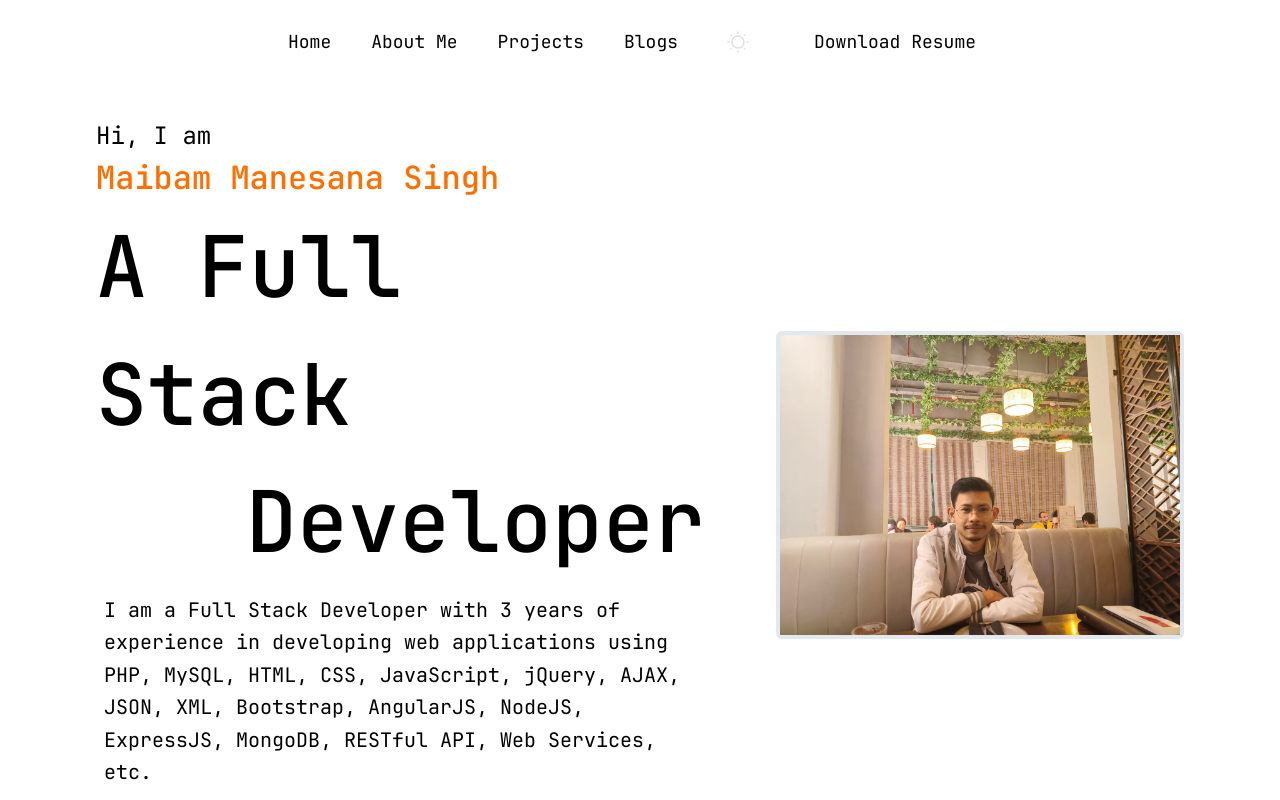
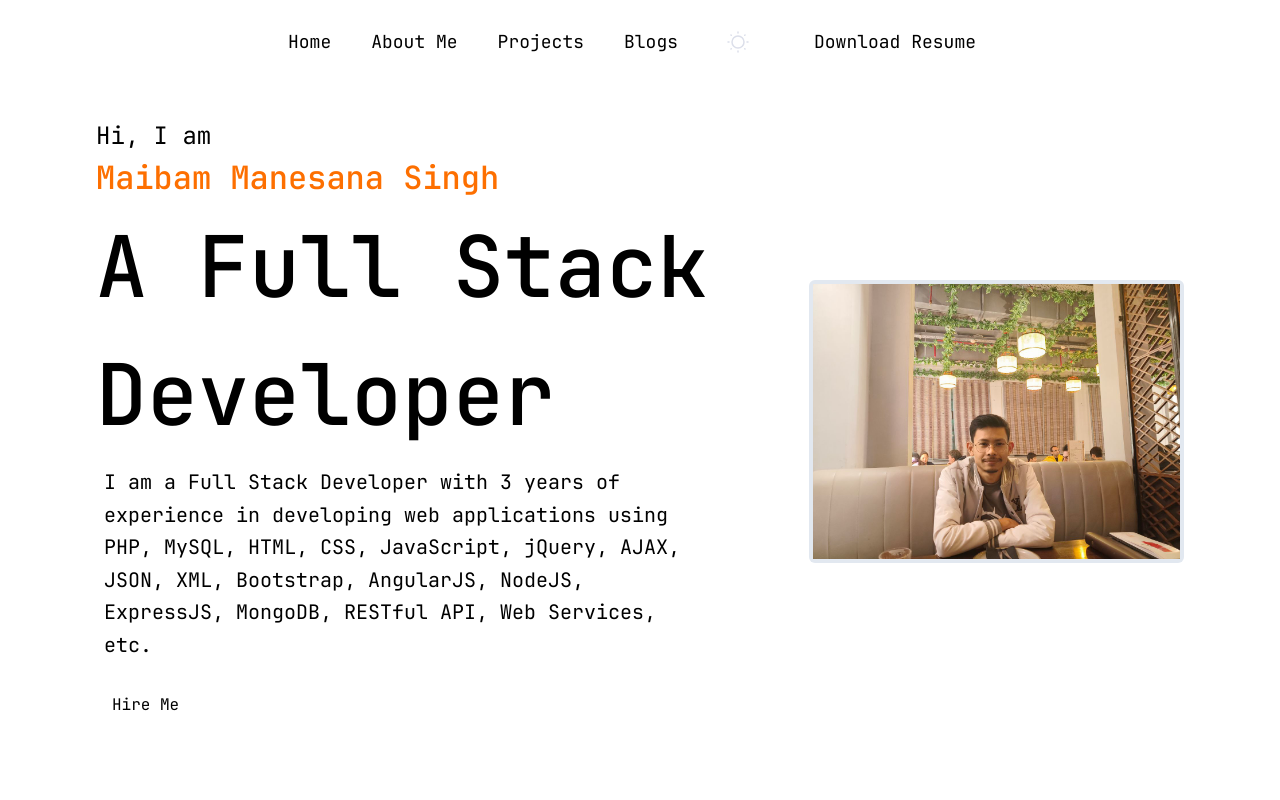
Before and after one commit to Maneesana/front-end-mastery-project, a Next.js app in the folder apps/portfolio/: page / in a window 1280 px wide. Shown: the top 800 px of the page. Built offline with nearby package versions, Linux system fonts and the light colour scheme.

Commit message:
added typing animation

```diff
--- a/apps/portfolio/app/components/Introduction.tsx
+++ b/apps/portfolio/app/components/Introduction.tsx
@@ -1,24 +1,59 @@
+'use client';
 import PFLButton from './PFLButton';
 import portfolioData from '../../public/my-portfolio.json';
 import Image from 'next/image';
+import { useState } from 'react';
+import TypingAnimation from './TypingAnimation';
+
 const Introduction = () => {
   const developerName = portfolioData.developerName;
   const developeProfileDescription = portfolioData.developerBriefDetails;
+  const [showName, setShowName] = useState(false);
+  const [showRole, setShowRole] = useState(false);
+
+  const handleGreetingComplete = () => {
+    setShowName(true);
+  };
+
+  const handleNameComplete = () => {
+    setShowRole(true);
+  };
+
   return (
     <>
-      <div className="w-full mt-[55px] px-4 md:px-6 lg:px-8">
+      <div id="home" className="w-full mt-[55px] px-4 md:px-6 lg:px-8">
         <div className="flex flex-col md:flex-row items-center gap-8 md:gap-20">
           <div className="text-center md:text-left">
             <p className="m-[0px]">
-              <span className="text-[20px] md:text-[24px] p-0 m-0">Hi, I am </span>
+              <span className="text-[20px] md:text-[24px] p-0 m-0">
+                <TypingAnimation
+                  text="Hi, I am"
+                  speed={30}
+                  onComplete={handleGreetingComplete}
+                  restartInterval={10000}
+                />
+              </span>
               <span className="font-mono text-[28px] md:text-[32px] p-0 m-0 block text-portfolio-highlight font-semibold">
-                {developerName}
+                {showName && (
+                  <TypingAnimation
+                    text={developerName}
+                    speed={60}
+                    onComplete={handleNameComplete}
+                    restartInterval={10000}
+                  />
+                )}
               </span>
             </p>
             <p className="text-[45px] md:text-[65px] lg:text-[85px] font-semibold text-gray-900 dark:text-white mt-[1px] p-0 m-0">
-              {' '}
-              A Full Stack{' '}
-              <span className="block md:ml-[25%] m-0 p-0">Developer</span>
+              <span className="inline-block">
+                {showRole && (
+                  <TypingAnimation
+                    text="A Full Stack Developer"
+                    speed={90}
+                    restartInterval={10000}
+                  />
+                )}
+              </span>
             </p>
             <p className="p-2 w-full md:w-[600px] text-[16px] md:text-[20px] mb-4 text-wrap leading-relaxed text-gray-800 dark:text-gray-200">
               {developeProfileDescription}
--- /dev/null
+++ b/apps/portfolio/app/components/Navigation.tsx
@@ -0,0 +1,36 @@
+'use client';
+import Link from 'next/link';
+import ThemeToggle from './ThemeToggle';
+import DownloadResumeButton from './DownloadResumeButton';
+
+const Navigation = () => {
+  const handleScroll = (e: React.MouseEvent<HTMLAnchorElement>, targetId: string) => {
+    e.preventDefault();
+    const targetElement = document.getElementById(targetId);
+
+    if (targetElement) {
+      targetElement.scrollIntoView({ behavior: 'smooth' });
+    }
+  };
+
+  return (
+    <div className="w-auto mx-[5%] mt-5">
+      <div className="flex flex-row w-full sm:gap-2 lg:gap-10 items-center justify-center sm:text-[12px] text-wrap md:text-[18px]">
+        <a href="#home" onClick={(e) => handleScroll(e, 'home')}>
+          Home
+        </a>
+        <a href="#about-me" onClick={(e) => handleScroll(e, 'about-me')}>
+          About Me
+        </a>
+        <a href="#projects" onClick={(e) => handleScroll(e, 'projects')}>
+          Projects
+        </a>
+        <Link href="/blogs">Blogs</Link>
+        <ThemeToggle />
+        <DownloadResumeButton />
+      </div>
+    </div>
+  );
+};
+
+export default Navigation;
--- /dev/null
+++ b/apps/portfolio/app/components/TypingAnimation.tsx
@@ -0,0 +1,74 @@
+'use client';
+import React, { useEffect, useState } from 'react';
+
+interface TypingAnimationProps {
+  text: string;
+  speed?: number;
+  className?: string;
+  cursorClassName?: string;
+  onComplete?: () => void;
+  restartInterval?: number;
+  cursor?: boolean;
+}
+
+const TypingAnimation: React.FC<TypingAnimationProps> = ({
+  text,
+  speed = 100,
+  className = '',
+  cursorClassName = 'inline-block w-[2px] h-[1em] bg-current animate-[blink_1s_infinite]',
+  onComplete,
+  restartInterval,
+  cursor = true,
+}) => {
+  const [displayText, setDisplayText] = useState('');
+  const [currentIndex, setCurrentIndex] = useState(0);
+
+  const resetAnimation = () => {
+    setDisplayText('');
+    setCurrentIndex(0);
+  };
+
+  useEffect(() => {
+    // Initial animation
+    resetAnimation();
+
+    // Set up interval to restart animation if restartInterval is provided
+    let interval: NodeJS.Timeout | undefined;
+    if (restartInterval) {
+      interval = setInterval(() => {
+        resetAnimation();
+      }, restartInterval);
+    }
+
+    // Cleanup interval on component unmount
+    return () => {
+      if (interval) {
+        clearInterval(interval);
+      }
+    };
+  }, [restartInterval]);
+
+  useEffect(() => {
+    if (currentIndex < text.length) {
+      const timeout = setTimeout(() => {
+        setDisplayText(prev => prev + text[currentIndex]);
+        setCurrentIndex(prev => prev + 1);
+      }, speed);
+
+      return () => clearTimeout(timeout);
+    } else if (onComplete) {
+      onComplete();
+    }
+  }, [currentIndex, text, speed, onComplete]);
+
+  return (
+    <span className={className}>
+      {displayText}
+      {cursor && currentIndex < text.length && (
+        <span className={cursorClassName}></span>
+      )}
+    </span>
+  );
+};
+
+export default TypingAnimation;
--- a/apps/portfolio/app/components/WorkExperience.tsx
+++ b/apps/portfolio/app/components/WorkExperience.tsx
@@ -1,7 +1,31 @@
-import React from 'react';
+'use client';
+import React, { useRef, useEffect, useState } from 'react';
 import portfolioData from '../../public/my-portfolio.json';
+
 const WorkExperience = () => {
   const workExperienceJobData = portfolioData.workExperience.jobs;
+  const [lineHeights, setLineHeights] = useState<number[]>([]);
+  const circleRefs = useRef<(HTMLDivElement | null)[]>([]);
+
+  useEffect(() => {
+    // Calculate heights between circles
+    const heights = circleRefs.current.map((circle, index) => {
+      if (index === circleRefs.current.length - 1) return 0;
+      const currentCircle = circle;
+      const nextCircle = circleRefs.current[index + 1];
+
+      if (currentCircle && nextCircle) {
+        const currentRect = currentCircle.getBoundingClientRect();
+        const nextRect = nextCircle.getBoundingClientRect();
+        // Calculate distance from bottom of current circle to top of next circle
+        return nextRect.top - (currentRect.top + currentRect.height);
+      }
+      return 0;
+    });
+
+    setLineHeights(heights);
+  }, []);
+
   enum FilledCircleConnectorVariants {
     PRIMARY = '#FD6F00',
     SECONDARY = '#eeeee4',
@@ -9,13 +33,18 @@ const WorkExperience = () => {
 
   const FilledCircleConnector = ({
     variant,
+    index,
   }: {
     variant: FilledCircleConnectorVariants;
+    index: number;
   }) => {
     const circleCSS =
       'p-3 mt-6 outline-dashed outline-[3px] outline-offset-[7px] w-[30px] h-[30px] rounded-full';
     return (
       <div
+        ref={(el) => {
+          circleRefs.current[index] = el;
+        }}
         style={{
           backgroundColor: variant,
         }}
@@ -23,9 +52,16 @@ const WorkExperience = () => {
       ></div>
     );
   };
-  const DashedConnectionLine = () => {
+
+  const DashedConnectionLine = ({ height }: { height: number }) => {
     return (
-      <div className="absolute top-[65px] left-[48.825%] h-[160px] border-l-2 border-dashed font-bold border-black dark:border-white hidden md:block"></div>
+      <div
+        className="absolute left-[48.825%] border-l-2 border-dashed font-bold border-black dark:border-white hidden md:block"
+        style={{
+          top: '100%', // Start from the bottom of the circle
+          height: `${height}px`
+        }}
+      ></div>
     );
   };
 
@@ -53,6 +89,7 @@ const WorkExperience = () => {
     jobTitleAndLocation,
     jobDesignation,
     jobAchievement,
+    index,
   }: {
     children: React.ReactNode;
     showConnectionLine: boolean;
@@ -60,6 +97,7 @@ const WorkExperience = () => {
     jobDuration: string;
     jobDesignation: string;
     jobAchievement: string;
+    index: number;
   }) => {
     return (
       <div className="mb-[35px]">
@@ -70,7 +108,7 @@ const WorkExperience = () => {
           />
           <div className="relative">
             {children}
-            {showConnectionLine && <DashedConnectionLine />}
+            {showConnectionLine && <DashedConnectionLine height={lineHeights[index] || 0} />}
           </div>
           <WorkExperienceJobDescription
             title={jobDesignation}
@@ -80,6 +118,7 @@ const WorkExperience = () => {
       </div>
     );
   };
+
   return (
     <>
       <div className="px-4 md:px-6 lg:px-8">
@@ -97,6 +136,7 @@ const WorkExperience = () => {
                 jobTitleAndLocation={exp.companyName + ' - ' + exp.location}
                 jobDesignation={exp.designation}
                 showConnectionLine={i !== workExperienceJobData.length - 1}
+                index={i}
               >
                 <FilledCircleConnector
                   variant={
@@ -104,6 +144,7 @@ const WorkExperience = () => {
                       ? FilledCircleConnectorVariants.SECONDARY
                       : FilledCircleConnectorVariants.PRIMARY
                   }
+                  index={i}
                 />
               </RectangularExperienceCommonWidget>
             );
--- a/apps/portfolio/app/globals.css
+++ b/apps/portfolio/app/globals.css
@@ -5,6 +5,11 @@
 @tailwind components;
 @tailwind utilities;
 
+@keyframes blink {
+  0%, 100% { opacity: 1; }
+  50% { opacity: 0; }
+}
+
 @layer base {
   html {
     font-family: 'JetBrains Mono', monospace;
--- a/apps/portfolio/app/layout.tsx
+++ b/apps/portfolio/app/layout.tsx
@@ -2,13 +2,9 @@ import type { Metadata } from 'next';
 import Image from 'next/image';
 import Link from 'next/link';
 import { ThemeProvider } from './context/ThemeContext';
-import ThemeToggle from './components/ThemeToggle';
-
-// These styles apply to every route in the application
+import Navigation from './components/Navigation';
+import portfolioData from '../public/my-portfolio.json';
 import './globals.css';
-import PFLButton from './components/PFLButton';
-import portfolioData from '../public/my-portfolio.json';
-import DownloadResumeButton from './components/DownloadResumeButton';
 
 export const metadata: Metadata = {
   title: 'Maibam Maneesana Singh',
@@ -20,23 +16,11 @@ export default function RootLayout({
 }: {
   children: React.ReactNode;
 }) {
-
-
   return (
-    <html lang="en">
+    <html lang="en" className="scroll-smooth">
       <body className="text-gray-900 dark:text-white bg-white dark:bg-portfolio-dark-background transition-colors">
         <ThemeProvider>
-          <div className="w-auto mx-[5%] mt-5">
-            <div className="flex flex-row w-full sm:gap-2 lg:gap-10 items-center justify-center sm:text-[12px] text-wrap md:text-[18px]">
-              <Link href="/"> Home</Link>
-              <Link href="#about-me"> About Me</Link>
-              {/* <Link href="/"> Services</Link> */}
-              <Link href="#projects"> Projects</Link>
-              <Link href="/blogs"> Blogs</Link>
-              <ThemeToggle />
-              <DownloadResumeButton/>
-            </div>
-          </div>
+          <Navigation />
           <div className="w-auto mx-[5%] mt-5">{children}</div>
           <footer>
             <div className="flex items-center justify-center gap-10 mb-3 mt-32">
```
